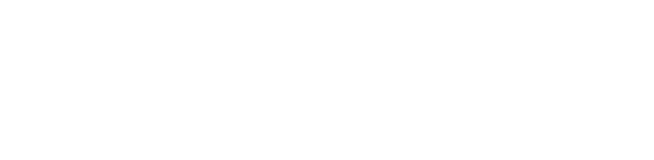
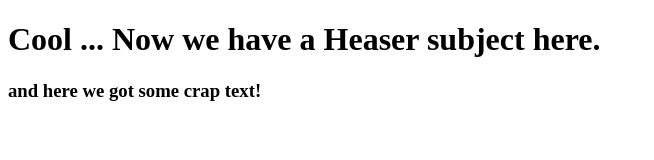
Before and after one commit to cyclonenv/git-Cats, a plain HTML site: page index.html in a window 1280 px wide. Shown: the whole page, without its empty margins (0-654 px from the left). Drawn offline with Linux system fonts and the light colour scheme.

Commit message:
added index html

```diff
--- a/index.html
+++ b/index.html
@@ -5,6 +5,7 @@
 	  <title>git-Cats</title>
   </head>
 	<body>
-
+		<h1>Cool ... Now we have a Heaser subject here.</h1>
+		<h3>and here we got some crap text!</h3>
 	</body>
 </html>
```
Lines whose indentation alone changed are shown as unchanged.
